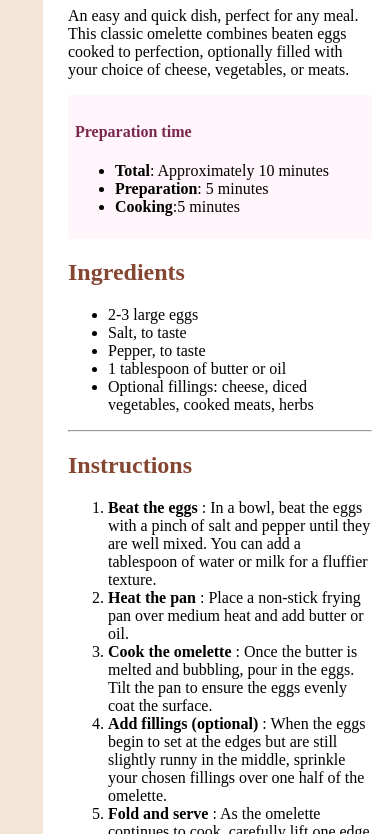
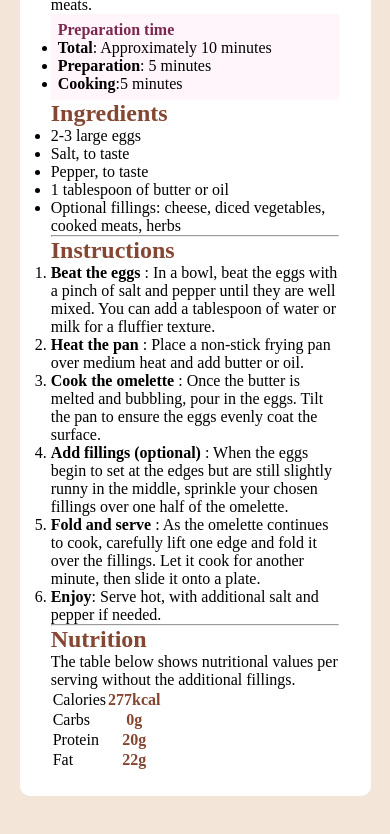
Before and after one commit to Dipupoabayomi/recipe, a plain HTML site: page index.html in a window 390 px wide. Shown: the part 421-1255 px from the top of the page. Drawn offline with Linux system fonts and the light colour scheme.

Commit message:
added responsiveness

```diff
--- a/index.html
+++ b/index.html
@@ -18,6 +18,7 @@
    <!-- <div>  -->
      <img class="recipe-img" src="/assets/images/image-omelette.jpeg" alt="">
    <!-- </div> -->
+    <div class="text-content">
       <div>
         <h1>Simple Omelette Recipe </h1>
         <p> An easy and quick dish, perfect for any meal. This classic omelette combines beaten eggs cooked
@@ -101,6 +102,7 @@
         </table>
       </div>
     </div>
+</div>
 
 
 
--- a/recipe.css
+++ b/recipe.css
@@ -1,8 +1,12 @@
 @import url("https://fonts.googleapis.com/css2?family=Young+Serif&display=swap" rel="stylesheet");
 
+*{
+    margin: 0;
+    padding: 0;
+    box-sizing: border-box;
+}
 body{
     background-color:  hsl(30, 54%, 90%);
-    padding: 35px;
     font-family: "Young Serif", serif;
     font-weight: 400px;
     font-size: 16px;
@@ -12,12 +16,16 @@ body{
     border-radius: 8px;
 }
 .mother{
-    width: 100%;
-    max-width: 500px;
+    width: 90%;
+    /* max-width: 500px; */
     margin: 100px auto;
-    padding: 25px;
+    padding: 20px;
     border-radius: 10px;
     background-color: white;
+}
+
+.text-content{
+    padding: 0.3rem 0.7rem;
 }
 .preparation{
     background-color: hsl(330, 100%, 98%);
@@ -38,3 +46,11 @@ body{
 .first-number{
      color: hsl(14, 45%, 36%);;
 }
+/* responsiveness */
+
+@media (width > 768px) {
+    .mother{
+        width: 40%;
+        padding: 25px;
+    }
+}
```
Lines whose indentation alone changed are shown as unchanged.
